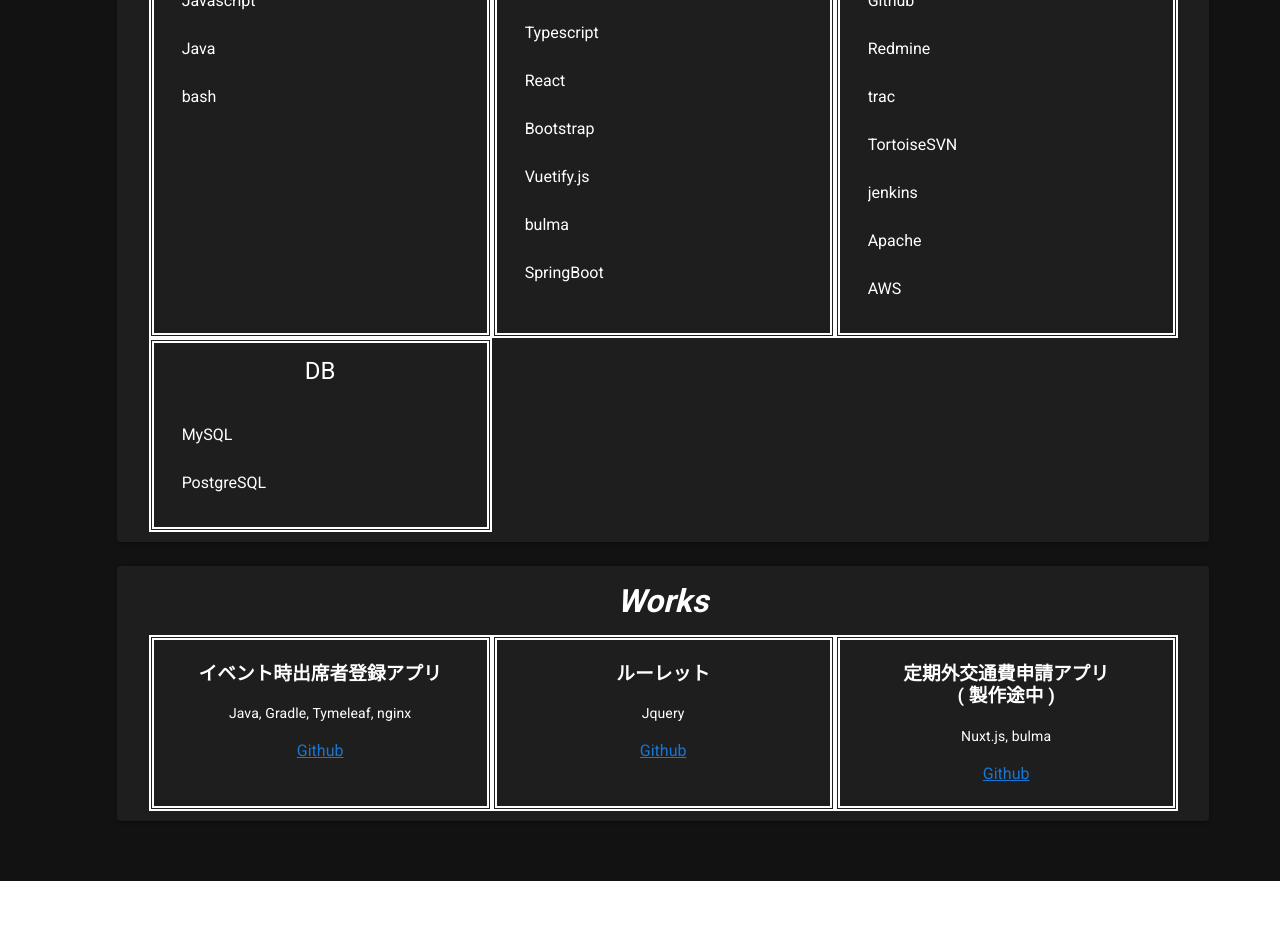
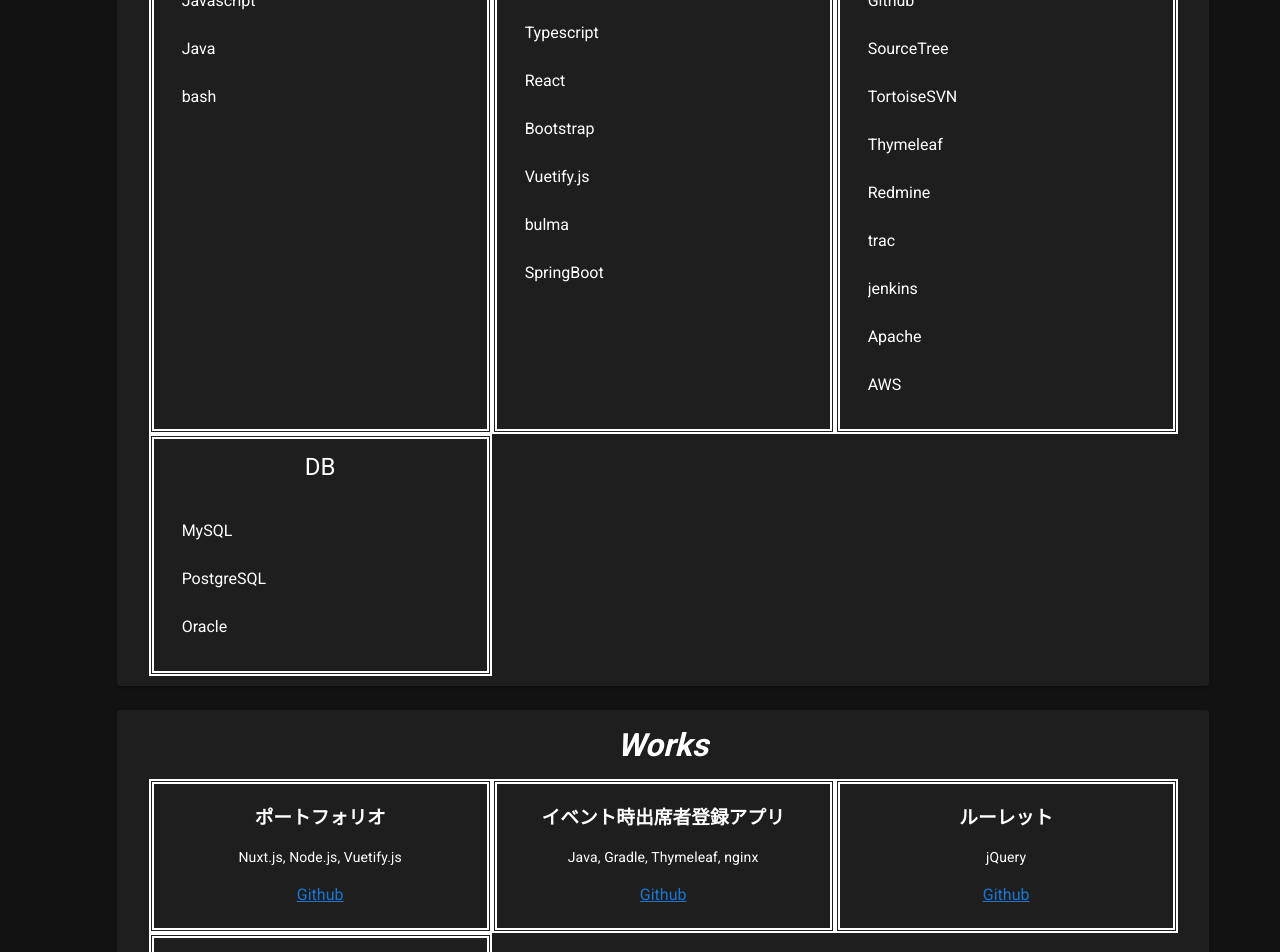
Before and after one commit to m5e2/Self-Introduction, a Nuxt app: page / in a window 1280 px wide. Shown: the part 1460-2412 px from the top of the page. Before the commit the page ends 2341 px from the top, so only its background shows below. Built offline with nearby package versions, Linux system fonts and the light colour scheme.

Commit message:
no comment

```diff
--- a/pages/index.vue
+++ b/pages/index.vue
@@ -10,7 +10,7 @@
           <h1 class="colum-title font-italic font-weight-bold">Profile</h1>
           <v-list shaped>
             <v-list-item v-for="(list, i) in profileLists" :key="i">
-              <v-list-item-content>{{ list.value }}</v-list-item-content>
+              <v-list-item-content class="text-sm-left">{{ list.value }}</v-list-item-content>
             </v-list-item>
           </v-list>
         </v-card>
@@ -64,15 +64,22 @@
           <v-row cols="12">
             <v-col class="skill-content" cols="4">
               <v-list-item-content>
+                <h3>ポートフォリオ</h3>
+                <v-card-subtitle>Nuxt.js, Node.js, Vuetify.js</v-card-subtitle>
+                <a href="https://github.com/m5e2/Self-Introduction">Github</a>
+              </v-list-item-content>
+            </v-col>
+            <v-col class="skill-content" cols="4">
+              <v-list-item-content>
                 <h3>イベント時出席者登録アプリ</h3>
-                <v-card-subtitle>Java, Gradle, Tymeleaf, nginx</v-card-subtitle>
+                <v-card-subtitle>Java, Gradle, Thymeleaf, nginx</v-card-subtitle>
                 <a href="https://github.com/m5e/Acceptance-confirmation">Github</a>
               </v-list-item-content>
             </v-col>
             <v-col class="skill-content" cols="4">
               <v-list-item-content>
                 <h3>ルーレット</h3>
-                <v-card-subtitle>Jquery</v-card-subtitle>
+                <v-card-subtitle>jQuery</v-card-subtitle>
                 <a href="https://github.com/m5e/Practice-Roulette-Machine">Github</a>
               </v-list-item-content>
             </v-col>
@@ -80,7 +87,7 @@
               <v-list-item-content>
                 <h3>定期外交通費申請アプリ</h3>
                 <h3>( 製作途中 )</h3>
-                <v-card-subtitle>Nuxt.js, bulma</v-card-subtitle>
+                <v-card-subtitle>Nuxt.js, Node.js, bulma</v-card-subtitle>
                 <a href="https://github.com/m5e/transportation-expenses">Github</a>
               </v-list-item-content>
             </v-col>
@@ -126,14 +133,16 @@
         { name: "bulma" },
         { name: "SpringBoot" }
       ],
-      db: [{ name: "MySQL" }, { name: "PostgreSQL" }],
+      db: [{ name: "MySQL" }, { name: "PostgreSQL" }, { name: "Oracle" }],
       others: [
         { name: "Eclipse" },
         { name: "VSCode" },
         { name: "Github" },
+        { name: "SourceTree" },
+        { name: "TortoiseSVN" },
+        { name: "Thymeleaf" },
         { name: "Redmine" },
         { name: "trac" },
-        { name: "TortoiseSVN" },
         { name: "jenkins" },
         { name: "Apache" },
         { name: "AWS" }
```
Also changed, not shown: 3 other files (tests, documents, lock files or other folders).
